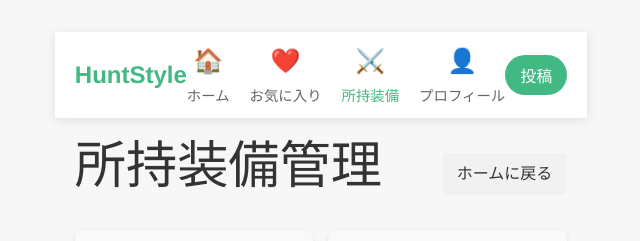
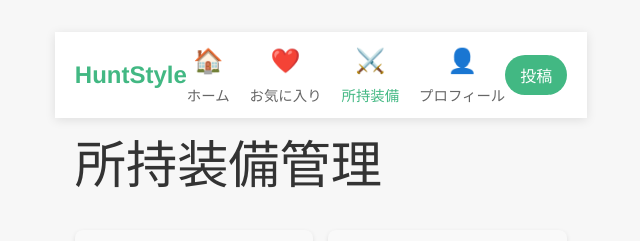
Before and after one commit to Freeesia/HuntStyle, a Vue app: page /equipment in a window 1280 px wide. Shown: the top 241 px of the page, without its empty margins (319-959 px from the left). Built offline with nearby package versions, Linux system fonts and the light colour scheme; no server answers.

Commit message:
ホームに戻るリンクを削除し、所持装備管理ページのUIを整理

```diff
--- a/src/views/EquipmentPage.vue
+++ b/src/views/EquipmentPage.vue
@@ -181,7 +181,6 @@ const statsData = computed(() => {
   <div class="equipment-page">
     <div class="page-header">
       <h1>所持装備管理</h1>
-      <router-link to="/" class="back-btn">ホームに戻る</router-link>
     </div>
 
     <div class="equipment-stats">
```
